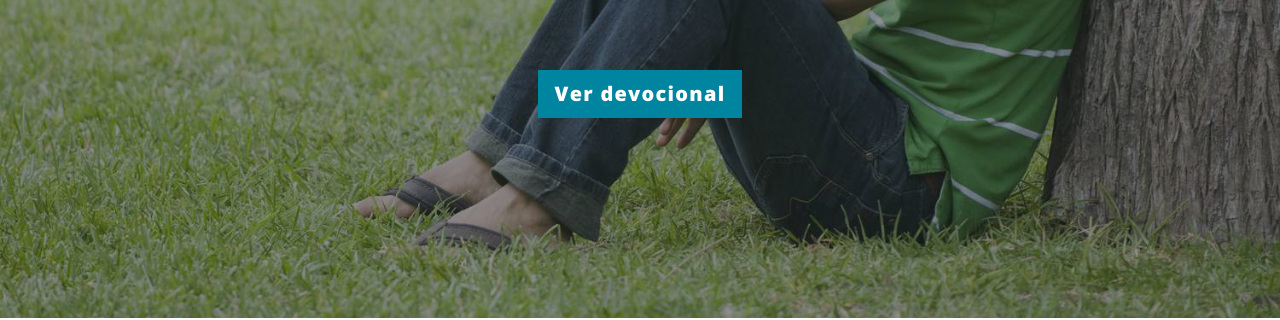
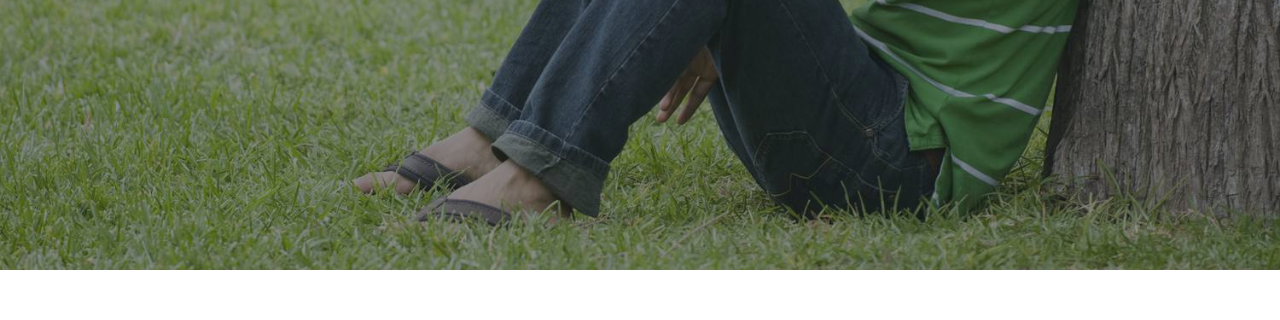
Before and after one commit to joakinnoble/devocionales, a plain HTML site: page index.html in a window 1280 px wide. Shown: the part 488-808 px from the top of the page. Drawn offline with nearby package versions, Linux system fonts and the light colour scheme.

Commit message:
Add files via upload

```diff
--- a/index.html
+++ b/index.html
@@ -45,9 +45,6 @@
                             <hr>
                             <br>
                             <br>
-                            <a href="/blog/dist/post.html" target="_blank" >
-                            <button type="button" class="btn btn-primary btn-lg">Ver devocional</button>
-                        </a>
                         </div>
                     </div>
                 </div>
```
